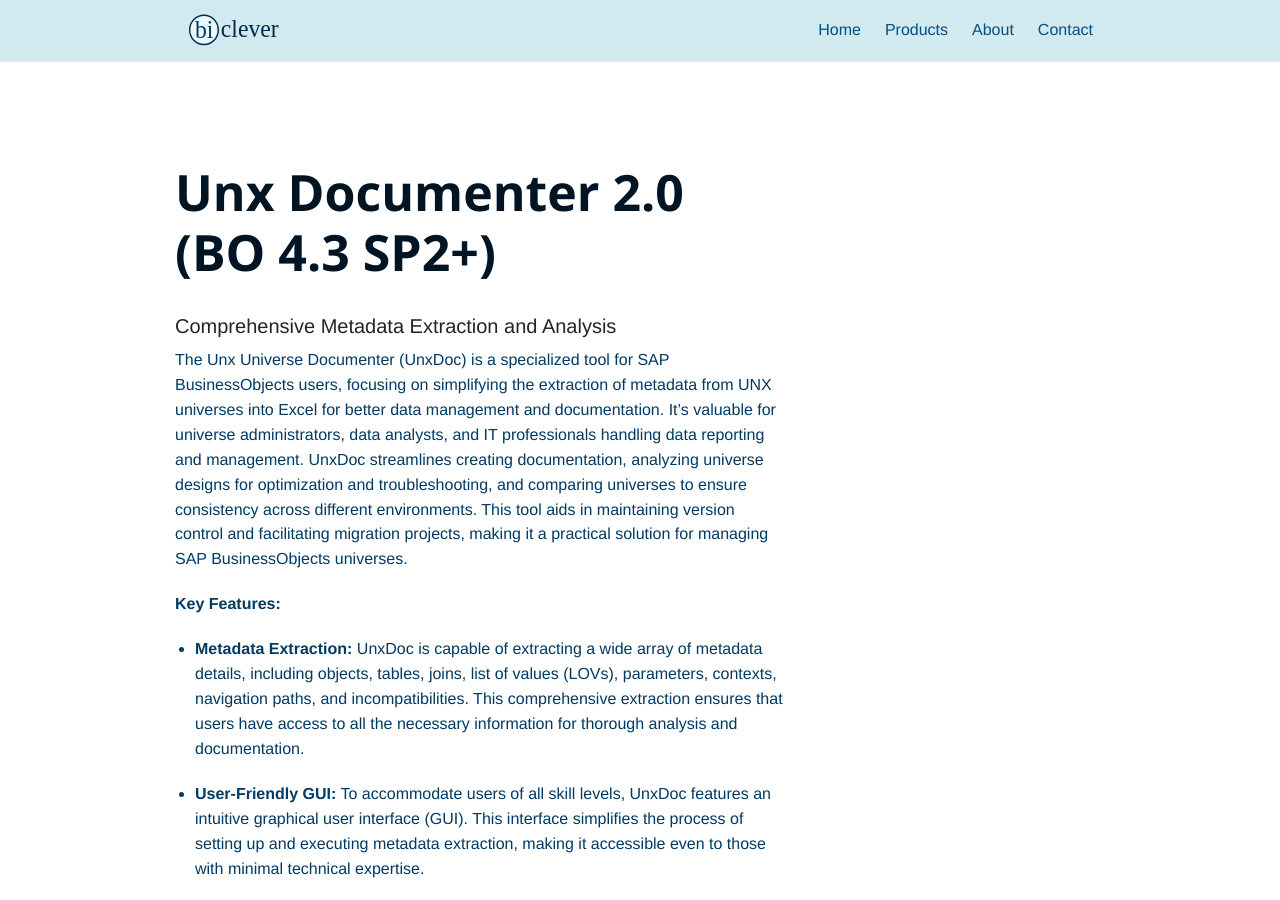
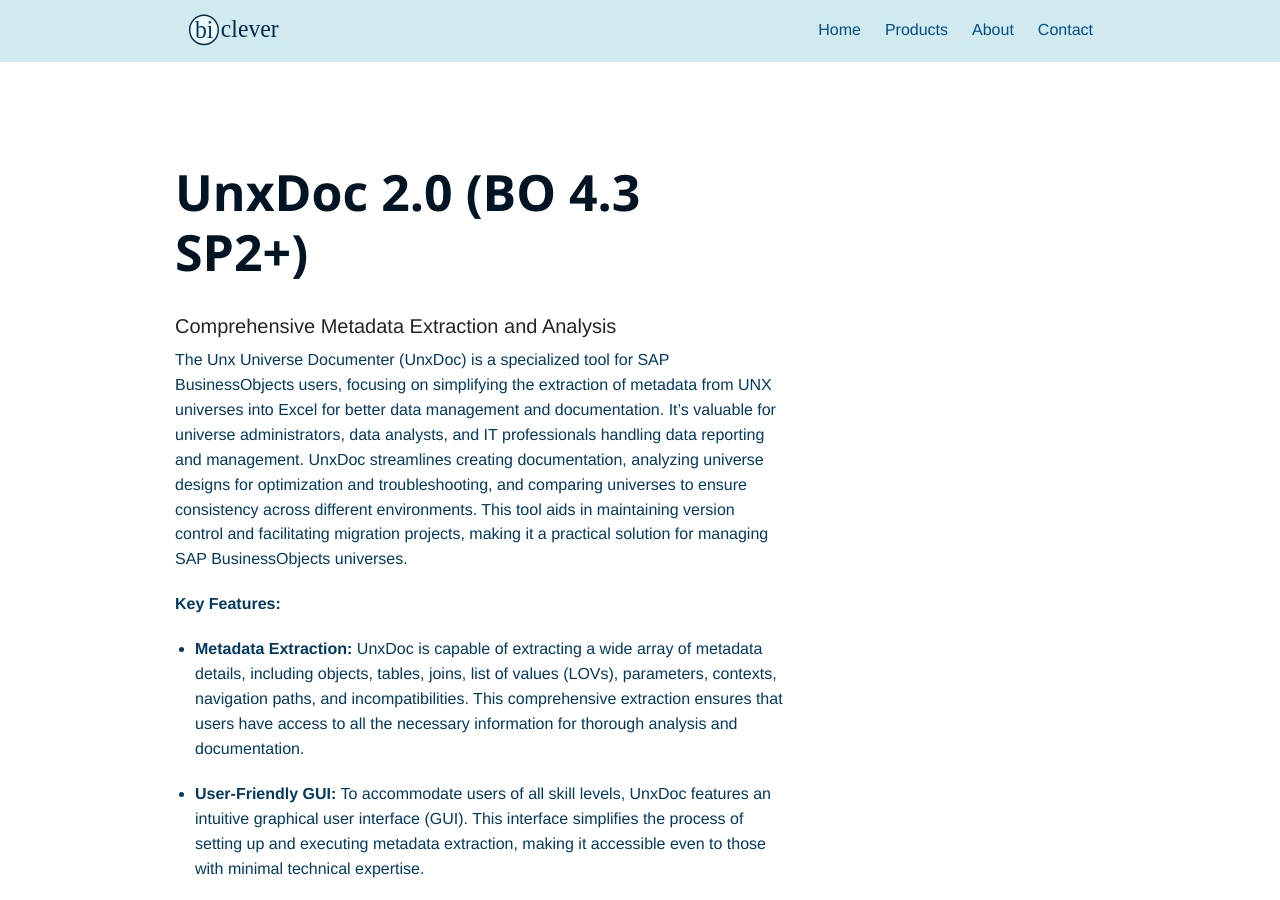
Before and after one commit to biclever/biclever.github.io, a Jekyll site: the page built from _products/unx-documenter-2.md, in a window 1280 px wide and 900 px high. Built offline with Jekyll 4.4.1, drawn with Linux system fonts in a browser that asks for light colours.

Commit message:
shorten tool name

```diff
--- a/_products/unx-documenter-2.md
+++ b/_products/unx-documenter-2.md
@@ -1,5 +1,5 @@
 ---
-title: "Unx Documenter 2.0 (BO 4.3 SP2+)"
+title: "UnxDoc 2.0 (BO 4.3 SP2+)"
 description: The tool facilitates the extraction of UNX universe metadata into an Excel spreadsheet and enables easy identification of differences between universes for streamlined analysis and documentation.
 date: 2024-02-29T09:27:00+10:00
 published: true
```
